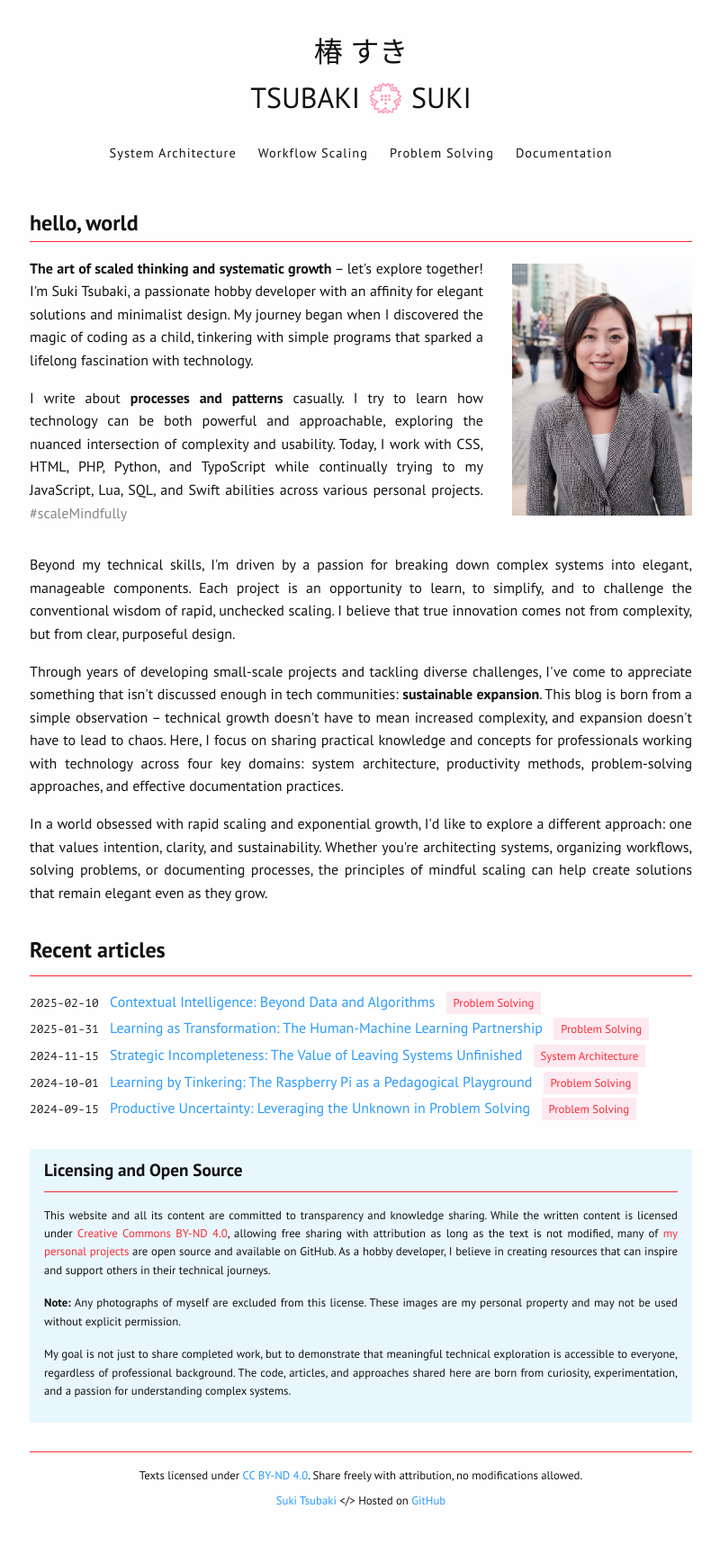
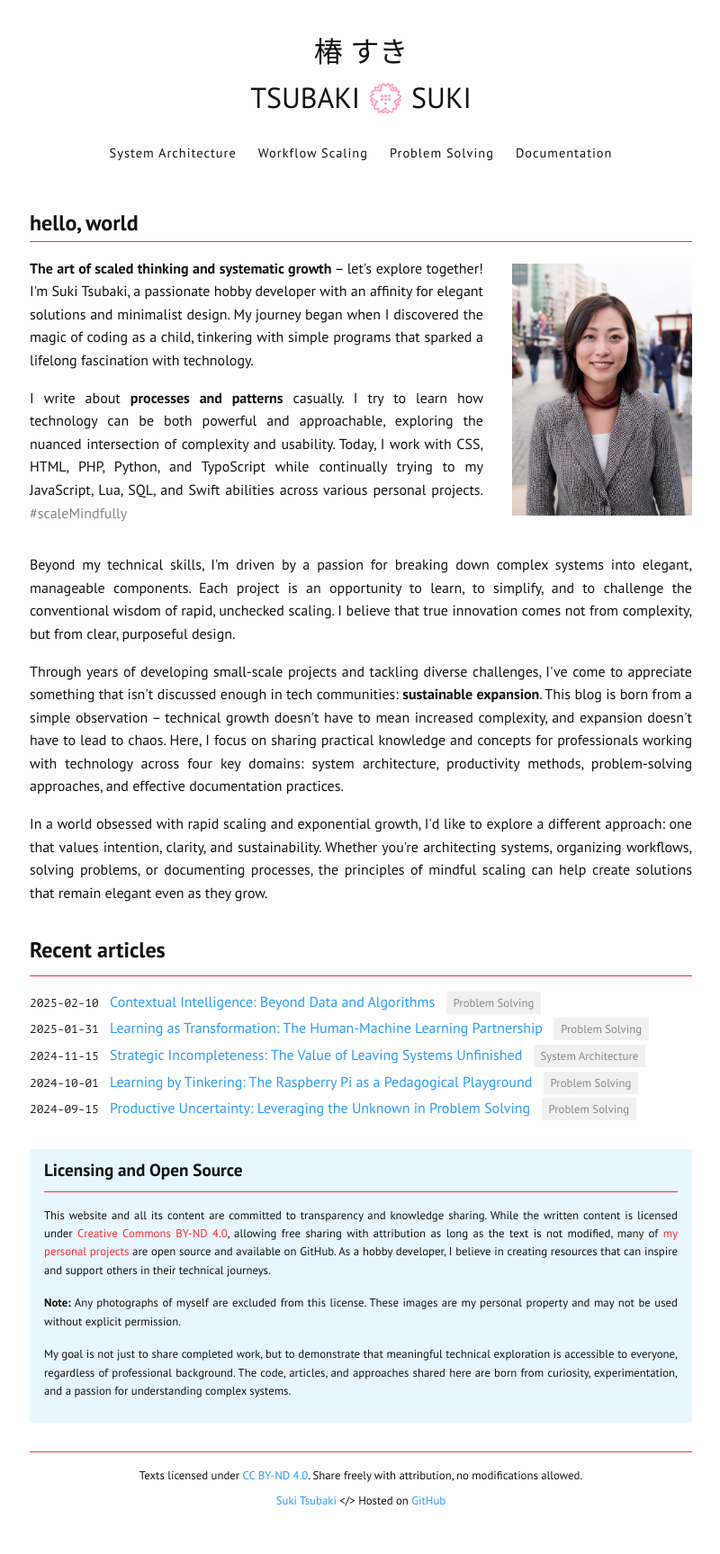
Before and after one commit to sukitsubaki/sukitsubaki.github.io, a Jekyll site: the page built from index.html, in a window 1280 px wide. Shown: the whole page at 90% size, without its empty margins (239-1039 px from the left). Built offline with Jekyll 4.4.1, drawn with Linux system fonts in a browser that asks for light colours.

Commit message:
change post-list__scope link color

```diff
--- a/assets/css/modules/post.css
+++ b/assets/css/modules/post.css
@@ -93,13 +93,12 @@
 
 .post-list__scope a {
     font-size: var(--text-xs);
-    background-color: var(--color-primary-light);
+    background-color: var(--color-border-light);
     padding: var(--spacing-xxs) var(--spacing-xs);
     border-radius: 0;
-    color: var(--color-primary);
+    color: var(--color-gray);
 }
 
 .post-list__scope a:hover {
-    background-color: var(--color-primary);
-    color: var(--color-white);
+    color: var(--color-dark-gray);
 }
```
